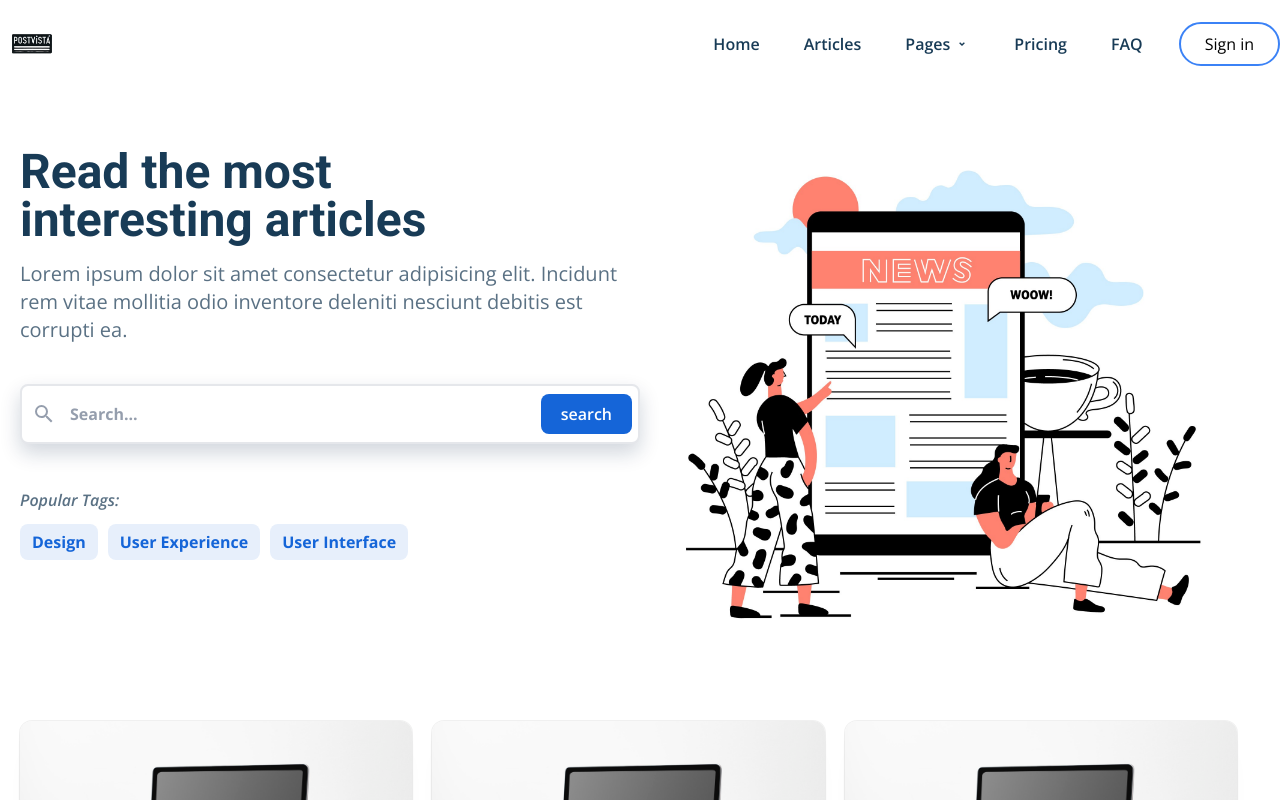
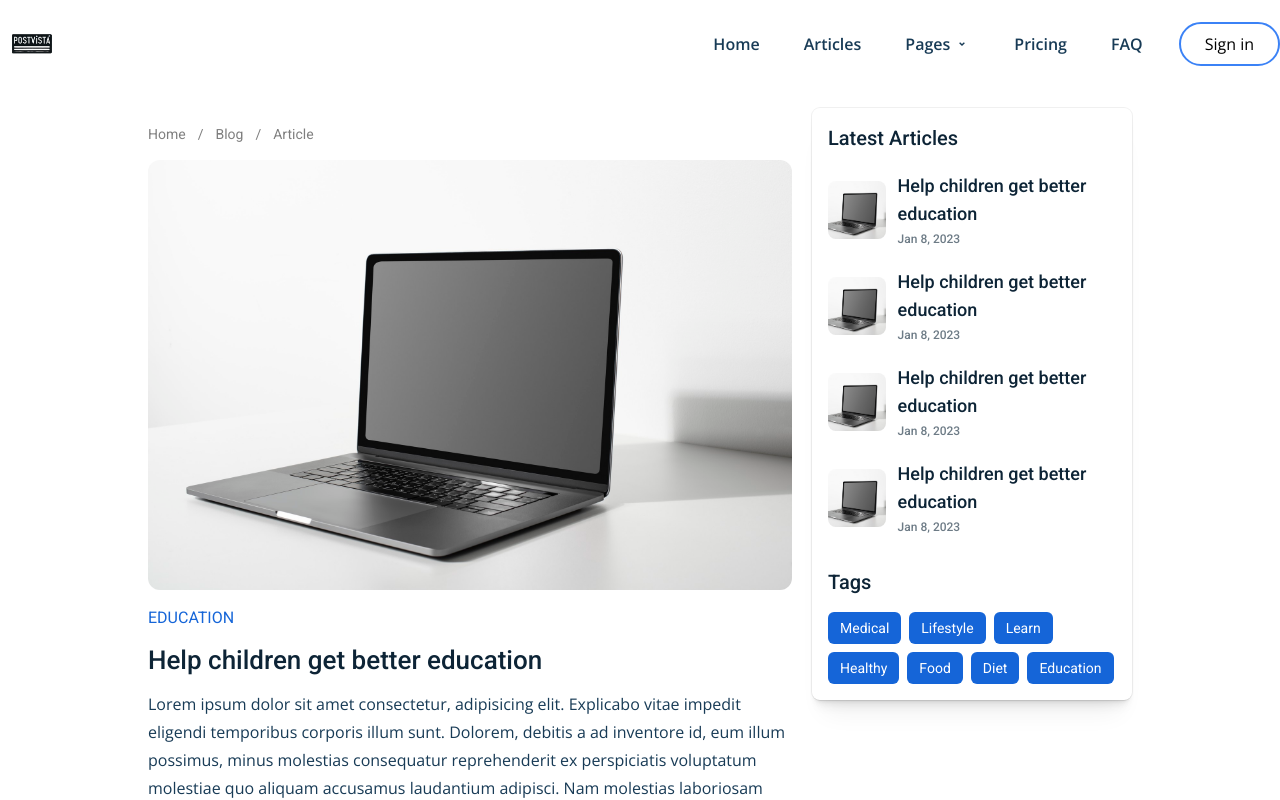
Before and after one commit to ABDULLAHAHMED1575/Blog-Frontend, a React (Vite) app: page /blog/1 in a window 1280 px wide. Shown: the top 800 px of the page. Built offline with nearby package versions, Linux system fonts and the light colour scheme.

Commit message:
Article details page added

```diff
--- a/package.json
+++ b/package.json
@@ -12,7 +12,8 @@
   "dependencies": {
     "react": "^18.3.1",
     "react-dom": "^18.3.1",
-    "react-icons": "^5.4.0"
+    "react-icons": "^5.4.0",
+    "react-router-dom": "^7.1.1"
   },
   "devDependencies": {
     "@eslint/js": "^9.17.0",
--- a/src/App.jsx
+++ b/src/App.jsx
@@ -1,10 +1,16 @@
+import "./App.css"
+
+import { Route,Routes } from "react-router-dom"
 import { Homepage } from "@/pages/home/Homepage"
-import "./App.css"
+import { ArticleDetail } from "./pages/articleDetail/ArticleDetail"
 
 function App() {
   return (
     <div className="App font-opensans">
-      <Homepage/>
+      <Routes>
+        <Route index path="/" element={<Homepage/>}/>
+        <Route index path="/blog/:id" element={<ArticleDetail/>}/>
+      </Routes>
     </div>
   )
 }
--- /dev/null
+++ b/src/components/BreadCrumb.jsx
@@ -0,0 +1,17 @@
+import React from 'react'
+import { Link } from 'react-router-dom'
+
+export const BreadCrumb = ({data}) => {
+  return (
+    <div className='flex items-center py-4 overflow-auto whitespace-nowrap '>
+        {data.map((item,index) => (
+            <div className='text-black opacity-50 text-xs font-roboto md:text-sm '>
+                <Link to={item.link}>
+                    {item.name}
+                </Link>
+                {index !== data.length-1 && <span className='px-3'>/</span>}
+            </div>
+        ))}
+    </div>
+  )
+}
--- a/src/main.jsx
+++ b/src/main.jsx
@@ -1,10 +1,11 @@
 import React from 'react';
 import ReactDOM from 'react-dom/client';
+import { BrowserRouter } from 'react-router-dom';
 import './index.css';
 import App from './App.jsx';
 
 ReactDOM.createRoot(document.getElementById('root')).render(
-  <React.StrictMode>
+  <BrowserRouter>
     <App />
-  </React.StrictMode>
+  </BrowserRouter>
 );
--- /dev/null
+++ b/src/pages/articleDetail/ArticleDetail.jsx
@@ -0,0 +1,81 @@
+import { BreadCrumb } from '@/components/BreadCrumb'
+import { MainLayout } from '@/components/MainLayout'
+import { images } from '@/constants';
+import React from 'react'
+import { Link } from 'react-router-dom';
+import { SuggestedPost } from './container/SuggestedPost';
+
+const BreadCrumbData = [
+    {name: "Home",link:"/"},
+    {name: "Blog",link:"/blog"},
+    {name: "Article",link:"/blog/1"},
+];
+
+const postData =[
+    {
+        id:"1",
+        image: images.post1,
+        title:"Help children get better education",
+        createdAt:"2023-01-08T10:00:00Z",
+        updatedAt:"",
+    },
+    {
+        id:"1",
+        image: images.post1,
+        title:"Help children get better education",
+        createdAt:"2023-01-08T10:00:00Z",
+        updatedAt:"",
+    },
+    {
+        id:"1",
+        image: images.post1,
+        title:"Help children get better education",
+        createdAt:"2023-01-08T10:00:00Z",
+        updatedAt:"",
+    },
+    {
+        id:"1",
+        image: images.post1,
+        title:"Help children get better education",
+        createdAt:"2023-01-08T10:00:00Z",
+        updatedAt:"",
+    },
+]
+
+const tagsData = [
+    "Medical",
+    "Lifestyle",
+    "Learn",
+    "Healthy",
+    "Food",
+    "Diet",
+    "Education",
+]
+
+export const ArticleDetail = () => {
+  return (
+    <MainLayout>
+        <section className='container mx-auto max-w-5xl flex flex-col px-5 py-5 lg:flex-row lg:gap-x-5 lg:items-start'>
+            <article className='flex-1'>
+                <BreadCrumb data={BreadCrumbData}/>
+                <img src={images.post1} alt="Article" className='rounded-xl w-full'/>
+                <Link to="/blog?category=selectedCategory" className='text-primary text-sm font-roboto inline-block mt-4 md:text-base'>
+                    EDUCATION
+                </Link>
+                <h1 className='text-xl font-medium font-roboto mt-4 text-dark-hard md:text-[26px]'>Help children get better education</h1>
+                <div className='mt-4 text-dark-soft'>
+                    <p className='leading-7 '>
+                        Lorem ipsum dolor sit amet consectetur, adipisicing elit. Explicabo vitae impedit eligendi temporibus corporis illum sunt. Dolorem, debitis a ad inventore id, eum illum possimus, minus molestias consequatur reprehenderit ex perspiciatis voluptatum molestiae quo aliquam accusamus
+                         laudantium adipisci. Nam molestias laboriosam tempore itaque sit nulla quas ex quasi inventore praesentium!
+                        Lorem ipsum dolor sit amet consectetur adipisicing elit. Maiores, assumenda? Error quo blanditiis,
+                        in laborum corporis asperiores ipsum voluptates mollitia est itaque sunt minima ea recusandae enim quae
+                        commodi! At cumque dolorum aperiam culpa repellendus eligendi. Voluptatem recusandae architecto in est tempora.
+                        Vel aliquam consequatur perspiciatis atque beatae quasi ad.
+                    </p>
+                </div>
+            </article>
+            <SuggestedPost header="Latest Articles" posts={postData} tags={tagsData} className="mt-8 lg:mt-0 max-w-xs"/>
+        </section>
+    </MainLayout>
+  )
+}
--- /dev/null
+++ b/src/pages/articleDetail/container/SuggestedPost.jsx
@@ -0,0 +1,39 @@
+import React from 'react'
+import { Link } from 'react-router-dom'
+
+export const SuggestedPost = ({className, header, posts = [], tags=[]}) => {
+  return (
+    <div className={`w-full rounded-lg p-4 shadow-[0px_0px_0px_1px_rgba(0,0,0,0.06),0px_1px_1px_-0.5px_rgba(0,0,0,0.06),0px_3px_3px_-1.5px_rgba(0,0,0,0.06),_0px_6px_6px_-3px_rgba(0,0,0,0.06),0px_12px_12px_-6px_rgba(0,0,0,0.06),0px_24px_24px_-12px_rgba(0,0,0,0.06)] hover:shadow-[0px_10px_1px_rgba(221,_221,_221,_1),_0_10px_20px_rgba(204,_204,_204,_1)] ${className}`}>
+        <h2 className='font-roboto font-medium text-dark-hard md:text-xl'>
+            {header}
+        </h2>
+        <div className='grid gap-y-5 mt-5 md:grid-cols-2 gap-x-5 lg:grid-cols-1'>
+            {
+                posts.map((item) => (
+                    <div key={item._id} className='flex space-x-3 flex-nowrap items-center'>
+                        <img src={item.image} alt="laptop" className='aspect-square object-cover rounded-lg w-1/5'/>
+                        <div className='text-sm font-roboto text-dark-hard font-medium'>
+                            <h3 className='text-sm font-roboto text-dark-hard font-medium md:text-base lg:text-lg'>{item.title}</h3>
+                            <span className='text-xs opacity-60'>
+                                {new Date(item.createdAt).toLocaleDateString("en-US",{
+                                    day:"numeric",
+                                    month:"short",
+                                    year:"numeric"
+                                })}
+                            </span>
+                        </div>
+                    </div>
+                ))
+            }
+        </div>
+        <h2 className='font-roboto font-medium text-dark-hard mt-8 md:text-xl'>Tags</h2>
+        <div className='flex flex-wrap gap-x-2 gap-y-2 mt-4'>
+            {tags.map((item) => (
+                <Link to="/" className="inline-block rounded-md px-3 py-1.5 bg-primary font-roboto text-xs text-white md:text-sm ">
+                    {item}
+                </Link>
+            ))}
+        </div>
+    </div>
+  )
+}
```
Also changed, not shown: 1 other file (tests, documents, lock files or other folders).
